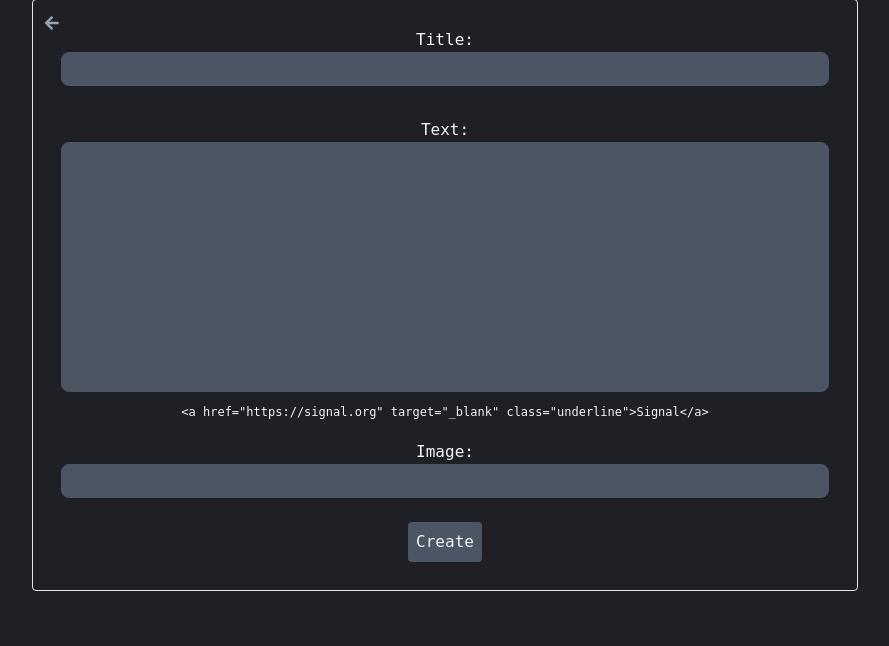
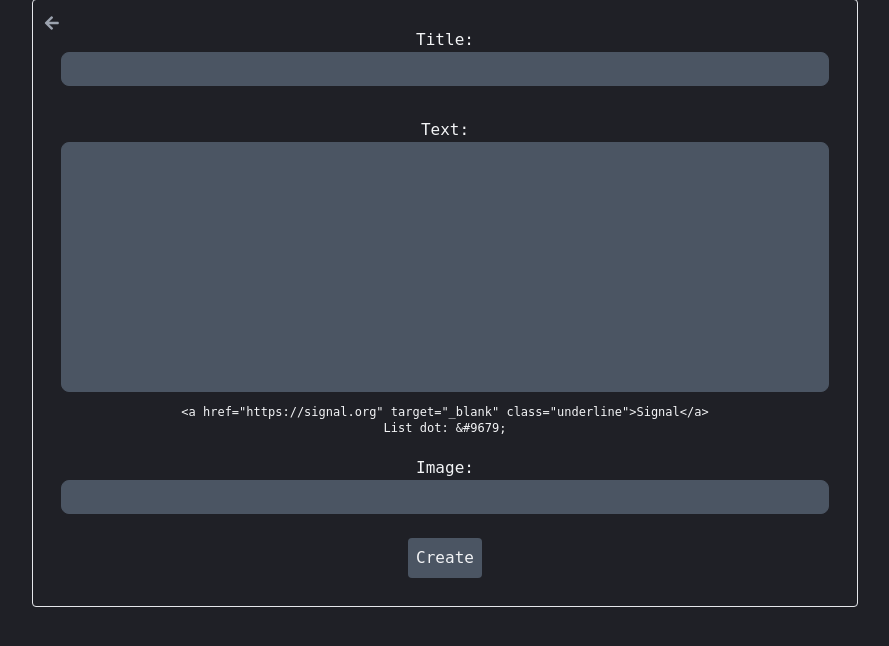
Before and after one commit to jameskitt616/jameskitt616-website, a Symfony app: template templates/blog/form/create_content_form.html.twig in a window 1280 px wide. Shown: the part 117-763 px from the top of the page, without its empty margins (195-1084 px from the left). Run offline with Twig, Linux system fonts and the light colour scheme; the template is opened without the code that fills it, so the values that code supplies are empty; form fields are guessed from the names that the template uses; style sheets or scripts are compiled from the project's sources; some libraries are stand-ins or nearby versions.

Commit message:
Add list dots to create form

```diff
--- a/templates/blog/form/create_content_form.html.twig
+++ b/templates/blog/form/create_content_form.html.twig
@@ -26,6 +26,8 @@
                 }) }}
                 <div class="text-xs mb-5">
                     &lta href="https://signal.org" target="_blank" class="underline">Signal&lt/a&gt
+                    <br>
+                    List dot: &&#35;9679;
                 </div>
 
                 <div>Image:</div>
```
